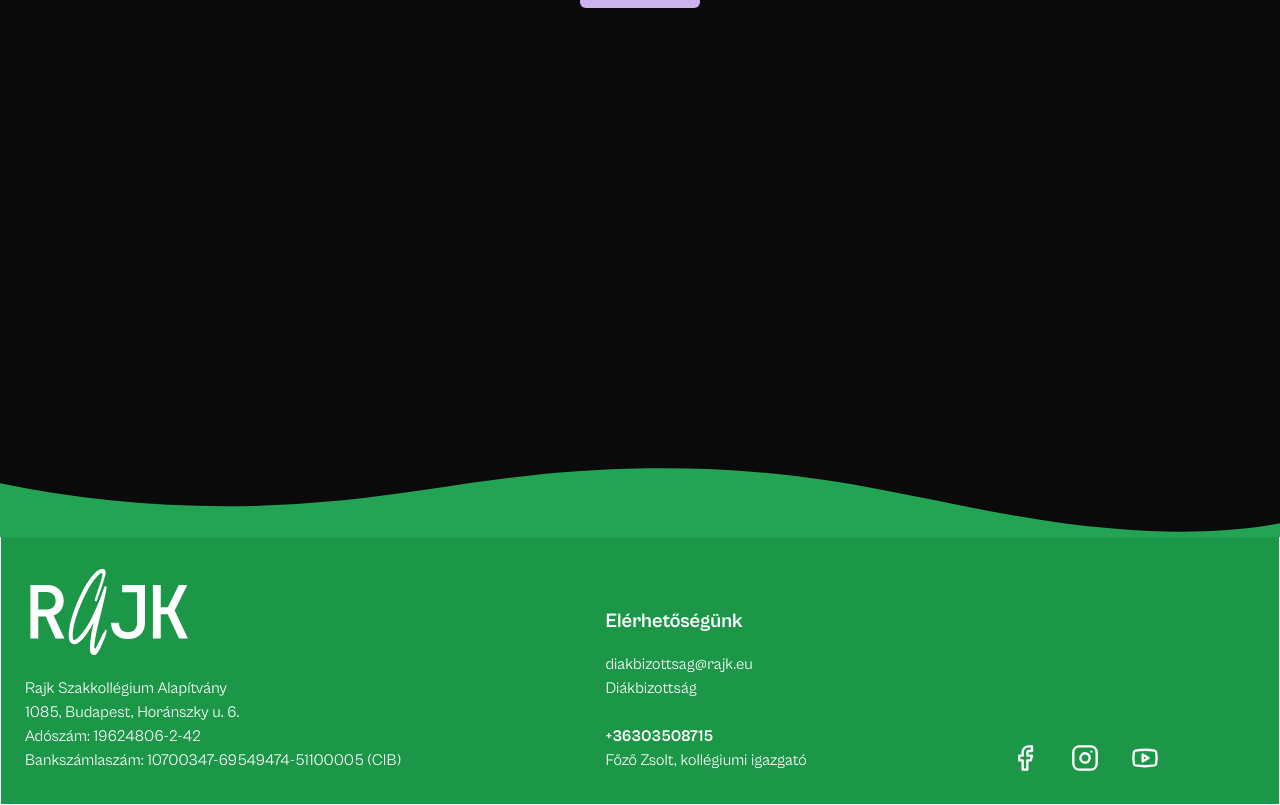
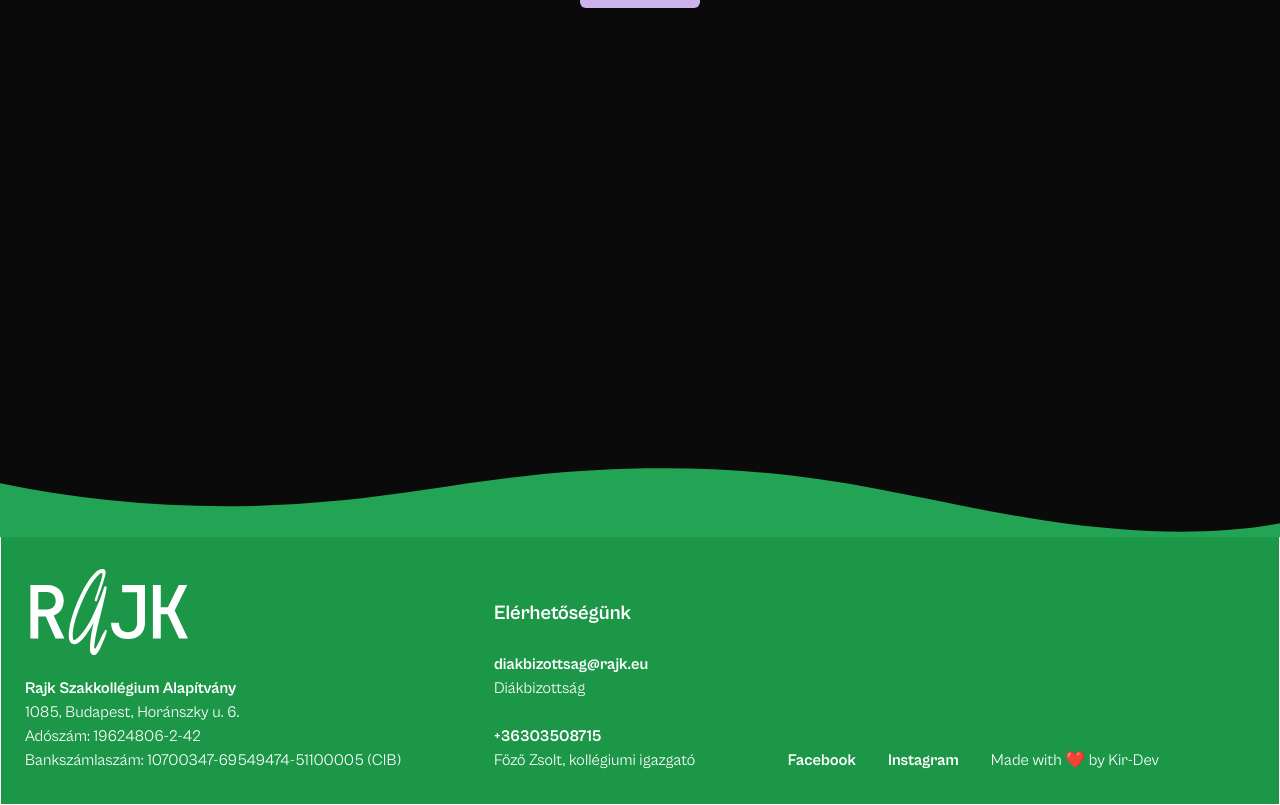
Before and after one commit to kir-dev/rajk, a Next.js app: page / in a window 1280 px wide. Shown: the part 1071-1876 px from the top of the page. Built offline with nearby package versions, Linux system fonts and the light colour scheme.

Commit message:
footer design

```diff
--- a/src/app/(app)/footer.tsx
+++ b/src/app/(app)/footer.tsx
@@ -1,7 +1,7 @@
 "use client"
 
 import Link from "next/link"
-import {ArrowUp, Facebook, Instagram, Youtube} from "lucide-react"
+import {ArrowUp} from "lucide-react"
 import {useEffect, useState} from "react"
 import Image from "next/image"
 
@@ -66,7 +66,7 @@ export default function Footer() {
                             className = "mb-4 -ml-4"
                         />
                         <div>
-                            <p>Rajk Szakkollégium Alapítvány</p>
+                            <p className = "font-bold">Rajk Szakkollégium Alapítvány</p>
                             <p>1085, Budapest, Horánszky u. 6.</p>
                             <p>Adószám: 19624806-2-42</p>
                             <p>Bankszámlaszám: 10700347-69549474-51100005 (CIB)</p>
@@ -74,9 +74,9 @@ export default function Footer() {
                     </div>
 
                     <div>
-                        <h3 className = "text-xl font-semibold mb-4">Elérhetőségünk</h3>
+                        <h3 className = "text-xl font-bold mb-6">Elérhetőségünk</h3>
                         <div>
-                            <p className = "">diakbizottsag@rajk.eu</p>
+                            <p className = "font-bold">diakbizottsag@rajk.eu</p>
                             <p>Diákbizottság</p>
                             <p className = "mt-6 font-bold">+36303508715</p>
                             <p>Főző Zsolt, kollégiumi igazgató</p>
@@ -84,20 +84,23 @@ export default function Footer() {
                     </div>
 
                     {/* Social media icons */}
-                    <div className = "flex justify-end mt-16 mr-24 gap-8">
-                        <Link href = "#" className = "hover:opacity-80 transition-opacity">
-                            <Facebook size = {28}/>
+                    <div className = "flex justify-end mt-16 md:mr-24 gap-8">
+                        <Link href = "https://www.facebook.com/rajkofficial" className = "hover:underline font-bold"
+                              target = "_blank">
+                            Facebook
                         </Link>
-                        <Link href = "#" className = "hover:opacity-80 transition-opacity">
-                            <Instagram size = {28}/>
+                        <Link href = "https://www.instagram.com/rajkofficial/" className = "hover:underline font-bold"
+                              target = "_blank">
+                            Instagram
                         </Link>
-                        <Link href = "#" className = "hover:opacity-80 transition-opacity">
-                            <Youtube size = {28}/>
+                        <Link href = "https://kir-dev.hu" className = "hover:underline"
+                              target = "_blank">
+                            Made with ❤️ by Kir-Dev
                         </Link>
                         {showScrollTop && (
                             <button
                                 onClick = {scrollToTop}
-                                className = "fixed bottom-8 right-8 bg-white text-rajk-green p-3 rounded-md shadow-md hover:bg-gray-100 transition-all"
+                                className = "fixed bottom-8 right-8 bg-white text-rajk-green p-3 rounded-md shadow-md hover:bg-gray-100 transition-all max-md:hidden"
                                 aria-label = "Scroll to top"
                             >
                                 <ArrowUp size = {24}/>
--- a/src/app/(app)/styles/globals.css
+++ b/src/app/(app)/styles/globals.css
@@ -32,6 +32,11 @@ body {
     background: var(--background);
     color: var(--foreground);
     font-family: CabinetGrotesk, serif;
+    text-underline-offset: 0.25rem;
+}
+
+Link:hover {
+    text-decoration: underline;
 }
 
 @layer utilities {
```
